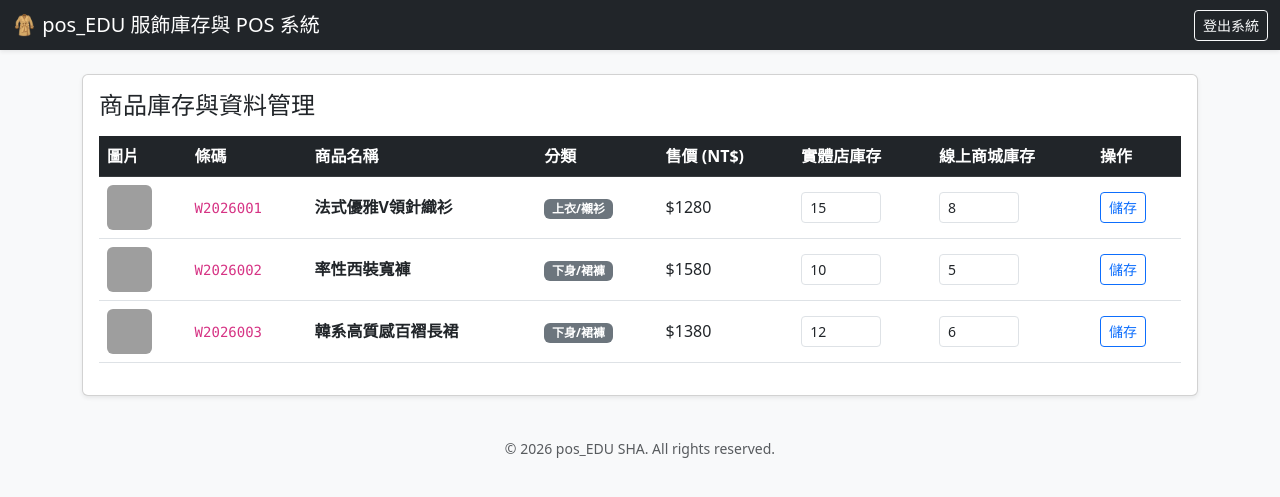
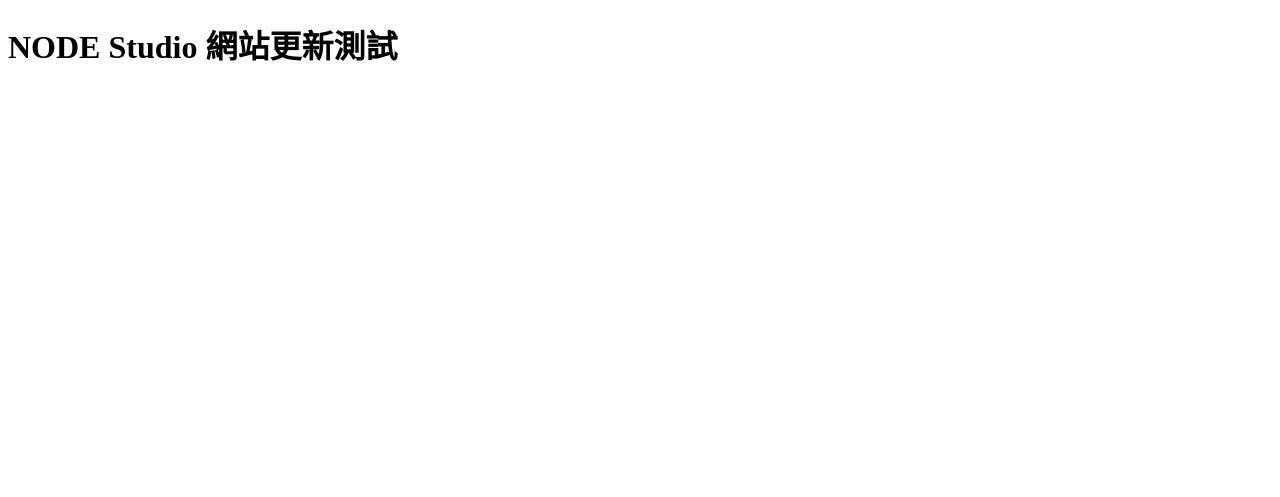
Before and after one commit to hiimsharon/pos_EDU, a Flask app: page / in a window 1280 px wide. Shown: the top 497 px of the page. Run offline with Flask 3, Linux system fonts and the light colour scheme; the visitor is signed in with stand-in values (Sample User, id 1); grey boxes are pictures that could not be loaded.

Commit message:
Auto-update website design from Google Colab

```diff
--- a/templates/index.html
+++ b/templates/index.html
@@ -2,69 +2,10 @@
 <html lang="zh-TW">
 <head>
     <meta charset="UTF-8">
-    <meta name="viewport" content="width=device-width, initial-scale=1.0">
-    <title>pos_EDU SHA - 服飾智慧零售與庫存管理系統</title>
-    <link href="https://cdn.jsdelivr.net/npm/bootstrap@5.3.0/dist/css/bootstrap.min.css" rel="stylesheet">
+    <title>NODE - Fashion Studio</title>
+    <!-- 你的完整網頁設計程式碼貼在這裡 -->
 </head>
-<body class="bg-light">
-    <nav class="navbar navbar-dark bg-dark shadow-sm">
-        <div class="container-fluid">
-            <span class="navbar-brand mb-0 h1">🧥 pos_EDU 服飾庫存與 POS 系統</span>
-            <a href="/logout" class="btn btn-outline-light btn-sm">登出系統</a>
-        </div>
-    </nav>
-
-    <div class="container my-4">
-        <div class="row">
-            <div class="col-12">
-                <div class="card shadow-sm mb-4">
-                    <div class="card-body">
-                        <h4 class="card-title mb-3">商品庫存與資料管理</h4>
-                        <div class="table-responsive">
-                            <table class="table table-hover align-middle">
-                                <thead class="table-dark">
-                                    <tr>
-                                        <th>圖片</th>
-                                        <th>條碼</th>
-                                        <th>商品名稱</th>
-                                        <th>分類</th>
-                                        <th>售價 (NT$)</th>
-                                        <th>實體店庫存</th>
-                                        <th>線上商城庫存</th>
-                                        <th>操作</th>
-                                    </tr>
-                                </thead>
-                                <tbody>
-                                    {% for p in products %}
-                                    <tr>
-                                        <td><img src="{{ p.img }}" alt="" style="width: 45px; height: 45px; object-fit: cover;" class="rounded"></td>
-                                        <td><code>{{ p.barcode }}</code></td>
-                                        <td><strong>{{ p.name }}</strong></td>
-                                        <td><span class="badge bg-secondary">{{ p.category }}</span></td>
-                                        <td>${{ p.price }}</td>
-                                        <form action="/update_stock" method="POST">
-                                            <input type="hidden" name="id" value="{{ p.id }}">
-                                            <td><input type="number" name="stock_physical" value="{{ p.stock_physical }}" class="form-control form-control-sm" style="width: 80px;"></td>
-                                            <td><input type="number" name="stock_online" value="{{ p.stock_online }}" class="form-control form-control-sm" style="width: 80px;"></td>
-                                            <td>
-                                                <input type="hidden" name="price" value="{{ p.price }}">
-                                                <button type="submit" class="btn btn-sm btn-outline-primary">儲存</button>
-                                            </td>
-                                        </form>
-                                    </tr>
-                                    {% endfor %}
-                                </tbody>
-                            </table>
-                        </div>
-                    </div>
-                </div>
-            </div>
-        </div>
-
-        <!-- 版權宣告 -->
-        <footer class="text-center text-muted py-3">
-            <small>&copy; 2026 pos_EDU SHA. All rights reserved.</small>
-        </footer>
-    </div>
+<body>
+    <h1>NODE Studio 網站更新測試</h1>
 </body>
 </html>
```
